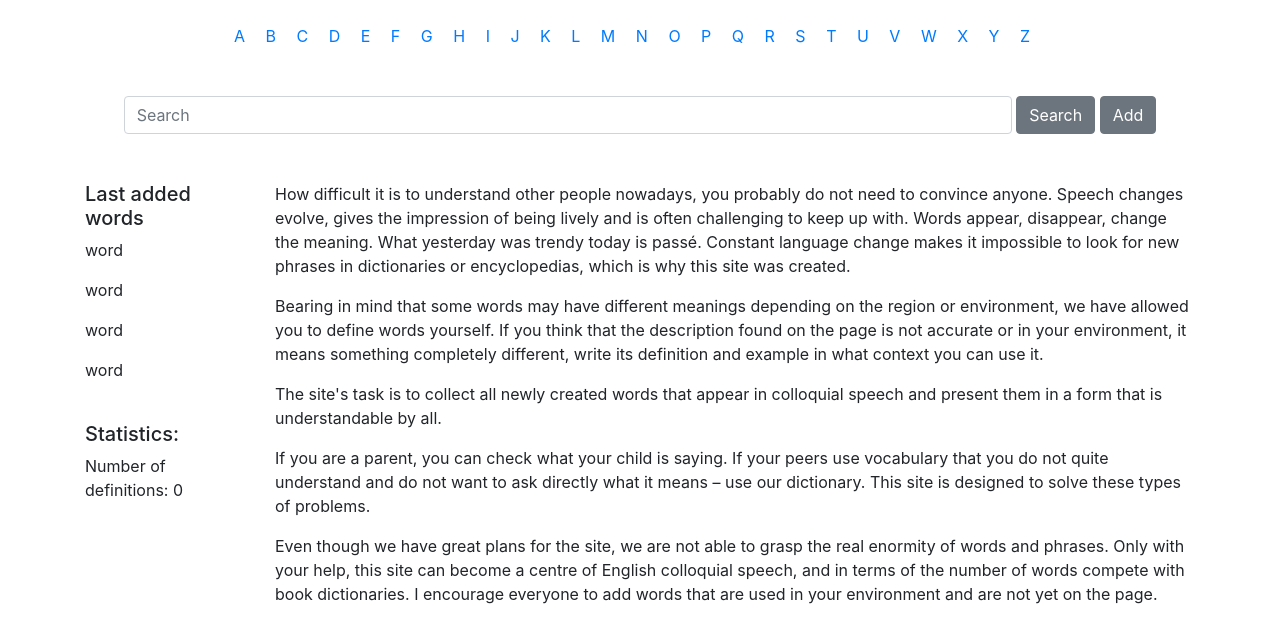
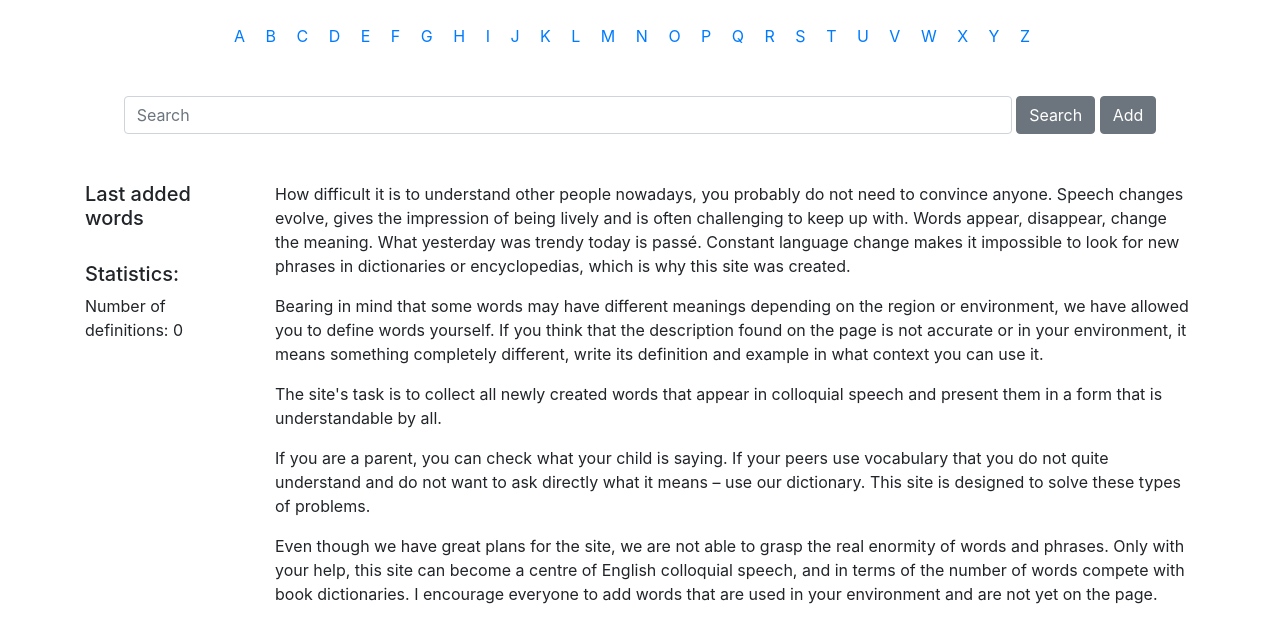
Before and after one commit to pilecki/Slang-dictionary, a Flask app: page / in a window 1280 px wide. Shown: the part 56-678 px from the top of the page. Run offline with Flask 2, Linux system fonts and the light colour scheme; data that the repository does not hold is empty; some libraries are stand-ins or nearby versions.

Commit message:
Functionality to show the last three words added to the dictionary was added to base.html.

```diff
--- a/app.py
+++ b/app.py
@@ -14,7 +14,8 @@ mongo = PyMongo(app)
 @app.route('/')
 def index():
 
-    return render_template('index.html', word_counter=mongo.db.words.find().count())
+    return render_template('index.html',word_counter=mongo.db.words.find().count(), last_words=mongo.db.words.find().sort([{'date' ,1}]).limit(3))
+
 
 
 
--- a/templates/base.html
+++ b/templates/base.html
@@ -123,10 +123,12 @@
       <div class="row">
          <div class="col-2 red-broder">
             <h5>Last added words</h5>
-            <p>word</p>
-            <p>word</p>
-            <p>word</p>
-            <p>word</p>
+            {% for word in last_words %}
+
+            <p>{{word.name}}</p>
+
+            {% endfor %}
+
             <br>
             <h5>Statistics:</h5>
             <p>Number of definitions: {{word_counter}}</p>
@@ -140,7 +142,7 @@
       </div>
    </div>
 
-<!-- Footer -->
+   <!-- Footer -->
 
    <footer class="fixed-bottom">
       <div class="container text-center">
```
